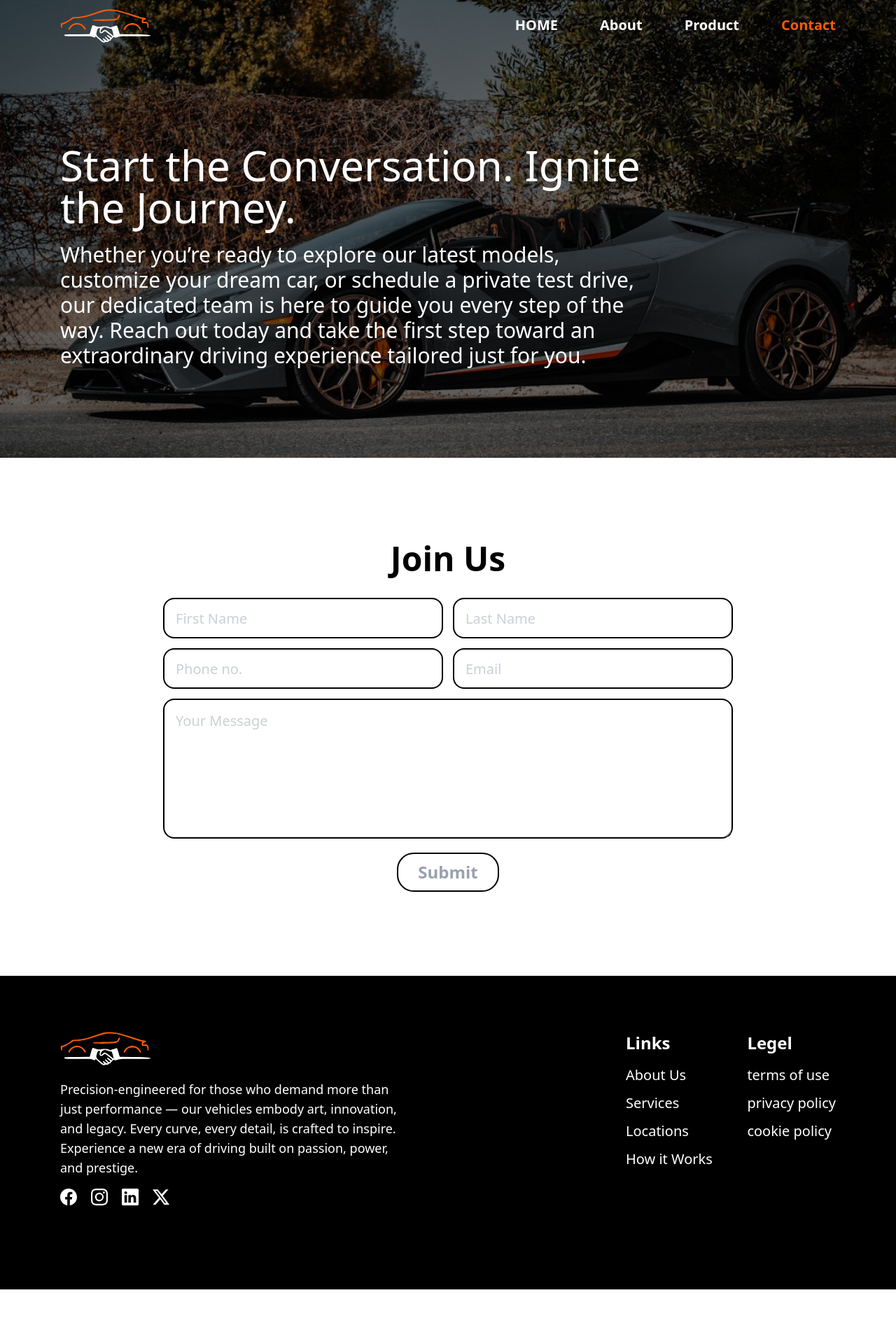
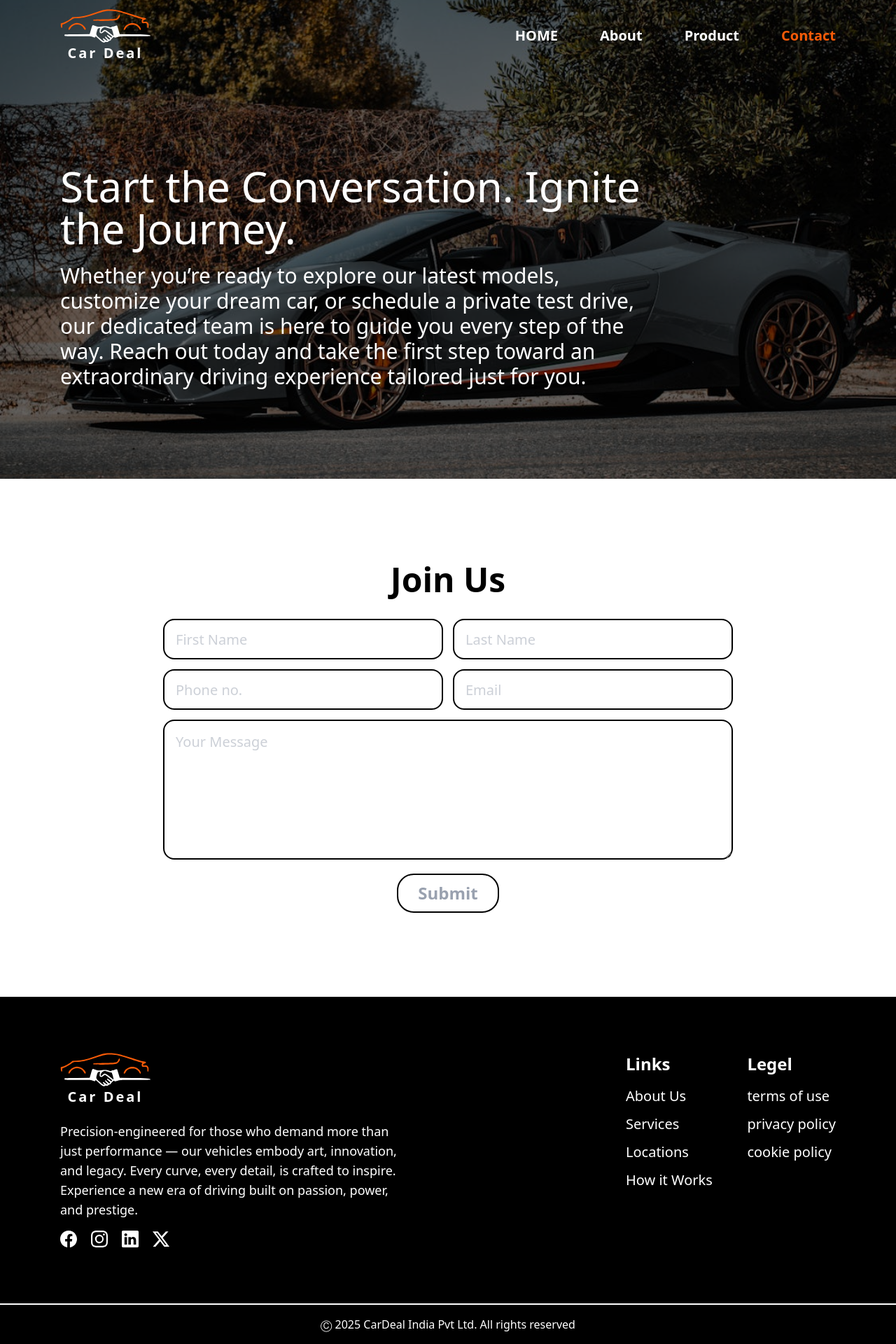
Before and after one commit to Harsh-Bishnoi/nested-route-demo, a React (Vite) app: page /contact in a window 1280 px wide. Shown: the part 4-1924 px from the top of the page at 70% size. Before the commit the page ends 1846 px from the top, so only its background shows below. Built offline with nearby package versions, Linux system fonts and the light colour scheme; a web font is replaced by a local one.

Commit message:
add hover in footer

```diff
--- a/src/components/common/Footer.jsx
+++ b/src/components/common/Footer.jsx
@@ -5,36 +5,41 @@ import logo from '../../assets/images/svg/nav-logo.svg';
 const Footer = () => {
     return (
         <>
-            <div className="bg-black py-20">
-                <div className="max-w-[1140px] px-4 mx-auto">
+            <div className="bg-black">
+                <div className="max-w-[1140px] px-4 mx-auto py-10 sm:py-20">
                     <div className="flex justify-between flex-wrap">
-                        <div className="max-w-[550px] w-full mb-10">
-                            <img src={logo} alt="logo" />
+                        <div className="max-w-[550px] w-full max-lg:mb-10">
+                            <div className="max-w-[129px]">
+                                <img src={logo} alt="logo" />
+                                <p className='text-white font-family-primary text-center font-bold text-[20px] tracking-[3px]'>Car Deal</p>
+                            </div>
                             <p className='text-white font-family-primary text-lg pt-5 max-w-[500px]'>Precision-engineered for those who demand more than just performance — our vehicles embody art, innovation, and legacy. Every curve, every detail, is crafted to inspire. Experience a new era of driving built on passion, power, and prestige.</p>
                             <div className="flex gap-5 items-center mt-4">
-                                <a href=""><Facebook /></a>
-                                <a href=""><Insta /></a>
-                                <a href=""><Linkdin /></a>
-                                <a href=""><Twitter /></a>
+                                <a className='hover:scale-105 transition-all duration-200 ease-linear' href="https://www.facebook.com/?_rdr" target='_blank'><Facebook /></a>
+                                <a className='hover:scale-105 transition-all duration-200 ease-linear' href="https://www.instagram.com/accounts/login/?hl=en" target='_blank'><Insta /></a>
+                                <a className='hover:scale-105 transition-all duration-200 ease-linear' href="https://in.linkedin.com/" target='_blank'><Linkdin /></a>
+                                <a className='hover:scale-105 transition-all duration-200 ease-linear' href="https://x.com/" target='_blank'><Twitter /></a>
                             </div>
                         </div>
                         <div className="max-w-[300px] w-full flex justify-between flex-wrap">
                             <ul>
                                 <li className='text-white font-family-primary text-2xl font-semibold mb-4'>Links</li>
-                                <li className='mb-3'><a className='font-family-primary text-xl font-medium text-white' href="#">About Us</a></li>
-                                <li className='mb-3'><a className='font-family-primary text-xl font-medium text-white' href="#">Services</a></li>
-                                <li className='mb-3'><a className='font-family-primary text-xl font-medium text-white' href="#">Locations</a></li>
-                                <li className='mb-3'><a className='font-family-primary text-xl font-medium text-white' href="#">How it Works</a></li>
+                                <li className='mb-3'><a className='font-family-primary text-xl font-medium text-white relative after:absolute after:-bottom-1 after:left-0 after:h-0.5 after:w-0 after:bg-white after:rounded hover:after:w-full after:duration-300 after:ease-linear' href="#">About Us</a></li>
+                                <li className='mb-3'><a className='font-family-primary text-xl font-medium text-white relative after:absolute after:-bottom-1 after:left-0 after:h-0.5 after:w-0 after:bg-white after:rounded hover:after:w-full after:duration-300 after:ease-linear' href="#">Services</a></li>
+                                <li className='mb-3'><a className='font-family-primary text-xl font-medium text-white relative after:absolute after:-bottom-1 after:left-0 after:h-0.5 after:w-0 after:bg-white after:rounded hover:after:w-full after:duration-300 after:ease-linear' href="#">Locations</a></li>
+                                <li className='mb-3'><a className='font-family-primary text-xl font-medium text-white relative after:absolute after:-bottom-1 after:left-0 after:h-0.5 after:w-0 after:bg-white after:rounded hover:after:w-full after:duration-300 after:ease-linear' href="#">How it Works</a></li>
                             </ul>
                             <ul>
                                 <li className='text-white font-family-primary text-2xl font-semibold mb-4'>Legel</li>
-                                <li className='mb-3'><a className='font-family-primary text-xl font-medium text-white' href="#">terms of use</a></li>
-                                <li className='mb-3'><a className='font-family-primary text-xl font-medium text-white' href="#">privacy policy</a></li>
-                                <li className='mb-3'><a className='font-family-primary text-xl font-medium text-white' href="#">cookie policy</a></li>
+                                <li className='mb-3'><a className='font-family-primary text-xl font-medium text-white relative after:absolute after:-bottom-1 after:left-0 after:h-0.5 after:w-0 after:bg-white after:rounded hover:after:w-full after:duration-300 after:ease-linear' href="#">terms of use</a></li>
+                                <li className='mb-3'><a className='font-family-primary text-xl font-medium text-white relative after:absolute after:-bottom-1 after:left-0 after:h-0.5 after:w-0 after:bg-white after:rounded hover:after:w-full after:duration-300 after:ease-linear' href="#">privacy policy</a></li>
+                                <li className='mb-3'><a className='font-family-primary text-xl font-medium text-white relative after:absolute after:-bottom-1 after:left-0 after:h-0.5 after:w-0 after:bg-white after:rounded hover:after:w-full after:duration-300 after:ease-linear' href="#">cookie policy</a></li>
                             </ul>
                         </div>
                     </div>
                 </div>
+                <div className="border-white border"></div>
+                <p className='py-4 text-white font-family-primary text-center text-base px-2'>Ⓒ 2025 CarDeal India Pvt Ltd. All rights reserved</p>
             </div>
         </>
     )
--- a/src/components/common/Hero.jsx
+++ b/src/components/common/Hero.jsx
@@ -21,8 +21,9 @@ const Hero = () => {
             <nav className='px-4'>
                 <div className="max-w-[1320px] mx-auto">
                     <div className="flex justify-between items-center py-[17px]">
-                        <NavLink to="/">
+                        <NavLink to="/" className="">
                             <img src={logo} alt="nav-logo" />
+                            <p className='text-white font-family-primary text-center font-bold text-[20px] tracking-[3px]'>Car Deal</p>
                         </NavLink>
                         <div onClick={toggleNavbar} className="z-50 md:hidden flex flex-col justify-between w-6 h-5 cursor-pointer">
                             <span className={`block h-1 rounded-3xl bg-white transition-transform duration-300 ease-in-out ${menuOpen && 'rotate-45 translate-y-2'}`}></span>
```
